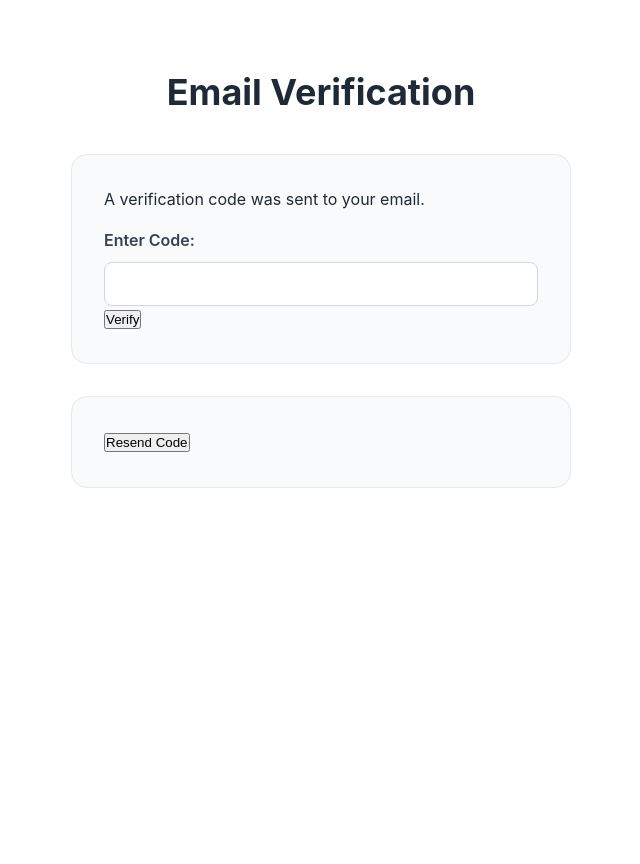
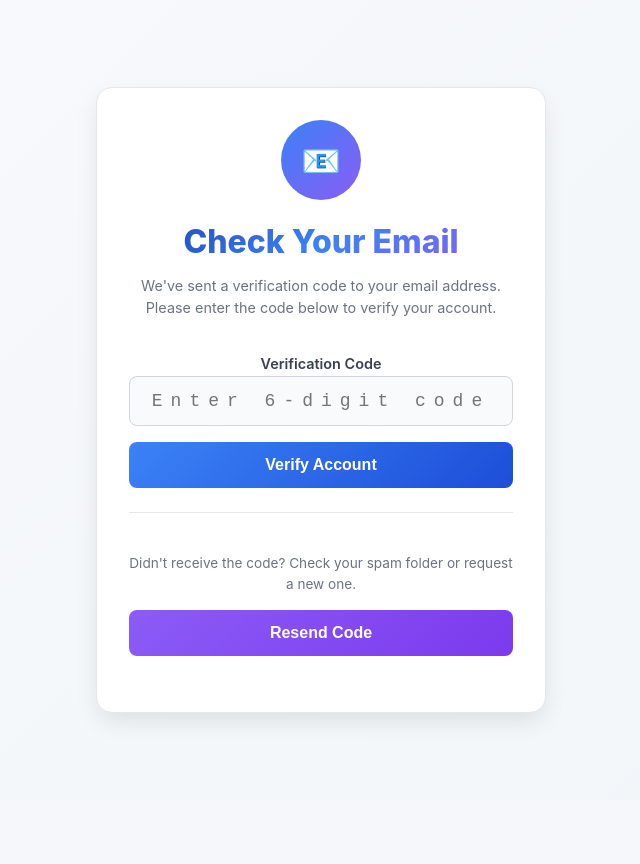
Before and after one commit to Olamieee/Kinyarwanda-Hatespeech-Detection, a Flask app: a page that uses templates/verify.html in a window 1280 px wide. Shown: the whole page, without its empty margins (319-959 px from the left). After the commit the page ends 723 px from the top, so only its background shows below. Run offline with Flask 3, Linux system fonts and the light colour scheme; parts of the project's set-up code (start-up, migrations or seed data) failed here and were passed over.

Commit message:
Update verify.html

```diff
--- a/templates/verify.html
+++ b/templates/verify.html
@@ -1,9 +1,201 @@
 <!DOCTYPE html>
 <html lang="en">
 <head>
-  <meta charset="UTF-8" />
-  <title>Verify Your Account</title>
-  <link rel="stylesheet" href="{{ url_for('static', filename='styles.css') }}" />
+  <meta charset="UTF-8">
+  <meta name="viewport" content="width=device-width, initial-scale=1.0">
+  <title>Verify Account - Kinyarwanda Hate Speech Detection</title>
+  <style>
+    * {
+      margin: 0;
+      padding: 0;
+      box-sizing: border-box;
+    }
+
+    body {
+      font-family: -apple-system, BlinkMacSystemFont, 'Segoe UI', Roboto, sans-serif;
+      line-height: 1.6;
+      color: #1f2937;
+      background: linear-gradient(135deg, #f8fafc 0%, #f1f5f9 100%);
+      min-height: 100vh;
+      display: flex;
+      align-items: center;
+      justify-content: center;
+      padding: 1rem;
+    }
+
+    .verify-container {
+      background: white;
+      padding: 2rem;
+      border-radius: 16px;
+      box-shadow: 0 10px 25px -3px rgba(0, 0, 0, 0.1);
+      width: 100%;
+      max-width: 450px;
+      border: 1px solid #e5e7eb;
+      text-align: center;
+    }
+
+    .verify-header {
+      margin-bottom: 2rem;
+    }
+
+    .verify-icon {
+      width: 80px;
+      height: 80px;
+      background: linear-gradient(135deg, #3b82f6 0%, #8b5cf6 100%);
+      border-radius: 50%;
+      display: flex;
+      align-items: center;
+      justify-content: center;
+      margin: 0 auto 1rem;
+      font-size: 2rem;
+    }
+
+    .verify-header h2 {
+      background: linear-gradient(135deg, #1e40af 0%, #3b82f6 50%, #8b5cf6 100%);
+      -webkit-background-clip: text;
+      -webkit-text-fill-color: transparent;
+      background-clip: text;
+      font-size: 2rem;
+      font-weight: 800;
+      margin-bottom: 0.5rem;
+    }
+
+    .verify-header p {
+      color: #6b7280;
+      font-size: 0.9rem;
+      line-height: 1.5;
+    }
+
+    .flash {
+      padding: 1rem;
+      border-radius: 8px;
+      margin-bottom: 1rem;
+      font-size: 0.9rem;
+      text-align: left;
+    }
+
+    .flash.error {
+      background: #fef2f2;
+      color: #dc2626;
+      border: 1px solid #fecaca;
+    }
+
+    .flash.success {
+      background: #f0fdf4;
+      color: #059669;
+      border: 1px solid #bbf7d0;
+    }
+
+    .flash.info {
+      background: #eff6ff;
+      color: #2563eb;
+      border: 1px solid #bfdbfe;
+    }
+
+    form {
+      display: flex;
+      flex-direction: column;
+      gap: 1rem;
+      margin-bottom: 1.5rem;
+    }
+
+    label {
+      font-weight: 600;
+      color: #374151;
+      font-size: 0.9rem;
+      margin-bottom: 0.25rem;
+      text-align: left;
+    }
+
+    input[type="text"] {
+      width: 100%;
+      padding: 0.875rem;
+      border: 1px solid #d1d5db;
+      border-radius: 8px;
+      font-size: 1.125rem;
+      transition: all 0.3s ease;
+      background: #f9fafb;
+      text-align: center;
+      letter-spacing: 0.5rem;
+      font-family: 'Courier New', monospace;
+    }
+
+    input[type="text"]:focus {
+      outline: none;
+      border-color: #3b82f6;
+      box-shadow: 0 0 0 3px rgba(59, 130, 246, 0.1);
+      background: white;
+    }
+
+    .btn {
+      padding: 0.875rem 1.5rem;
+      border: none;
+      border-radius: 8px;
+      font-size: 1rem;
+      font-weight: 600;
+      cursor: pointer;
+      transition: all 0.3s ease;
+      text-decoration: none;
+      display: inline-block;
+      text-align: center;
+    }
+
+    .btn-primary {
+      background: linear-gradient(135deg, #3b82f6 0%, #1d4ed8 100%);
+      color: white;
+    }
+
+    .btn-primary:hover:not(:disabled) {
+      transform: translateY(-1px);
+      box-shadow: 0 6px 12px -2px rgba(59, 130, 246, 0.3);
+    }
+
+    .btn-secondary {
+      background: linear-gradient(135deg, #8b5cf6 0%, #7c3aed 100%);
+      color: white;
+    }
+
+    .btn-secondary:hover:not(:disabled) {
+      transform: translateY(-1px);
+      box-shadow: 0 6px 12px -2px rgba(139, 92, 246, 0.3);
+    }
+
+    .btn:disabled {
+      background: #9ca3af;
+      cursor: not-allowed;
+      transform: none;
+      box-shadow: none;
+    }
+
+    .resend-section {
+      padding-top: 1.5rem;
+      border-top: 1px solid #e5e7eb;
+    }
+
+    .help-text {
+      color: #6b7280;
+      font-size: 0.85rem;
+      margin-top: 1rem;
+      line-height: 1.5;
+    }
+
+    @media (max-width: 480px) {
+      .verify-container {
+        padding: 1.5rem;
+        border-radius: 12px;
+      }
+
+      .verify-header h2 {
+        font-size: 1.75rem;
+      }
+
+      .verify-icon {
+        width: 60px;
+        height: 60px;
+        font-size: 1.5rem;
+      }
+    }
+  </style>
   <script>
     let cooldown = 0;
 
@@ -31,7 +223,12 @@
   </script>
 </head>
 <body>
-  <h2>Email Verification</h2>
+  <div class="verify-container">
+    <div class="verify-header">
+      <div class="verify-icon">📧</div>
+      <h2>Check Your Email</h2>
+      <p>We've sent a verification code to your email address. Please enter the code below to verify your account.</p>
+    </div>
 
     {% with messages = get_flashed_messages(with_categories=true) %}
       {% for category, message in messages %}
@@ -40,18 +237,21 @@
     {% endwith %}
 
     <form method="POST">
-    <p>A verification code was sent to your email.</p>
-
-    <label>Enter Code:</label>
-    <input type="text" name="code" required />
-
-    <button type="submit">Verify</button>
+      <div>
+        <label>Verification Code</label>
+        <input type="text" name="code" placeholder="Enter 6-digit code" maxlength="6" required />
+      </div>
+      <button type="submit" class="btn btn-primary">Verify Account</button>
     </form>
 
-  <form method="POST" style="margin-top: 20px;">
-    <button id="resend-btn" name="resend" value="true" type="submit" {% if not can_resend %}disabled{% endif %}>
+    <div class="resend-section">
+      <p class="help-text">Didn't receive the code? Check your spam folder or request a new one.</p>
+      <form method="POST" style="margin-top: 1rem;">
+        <button id="resend-btn" name="resend" value="true" type="submit" class="btn btn-secondary" {% if not can_resend %}disabled{% endif %}>
           Resend Code
         </button>
       </form>
+    </div>
+  </div>
 </body>
 </html>
```
Lines whose indentation alone changed are shown as unchanged.
